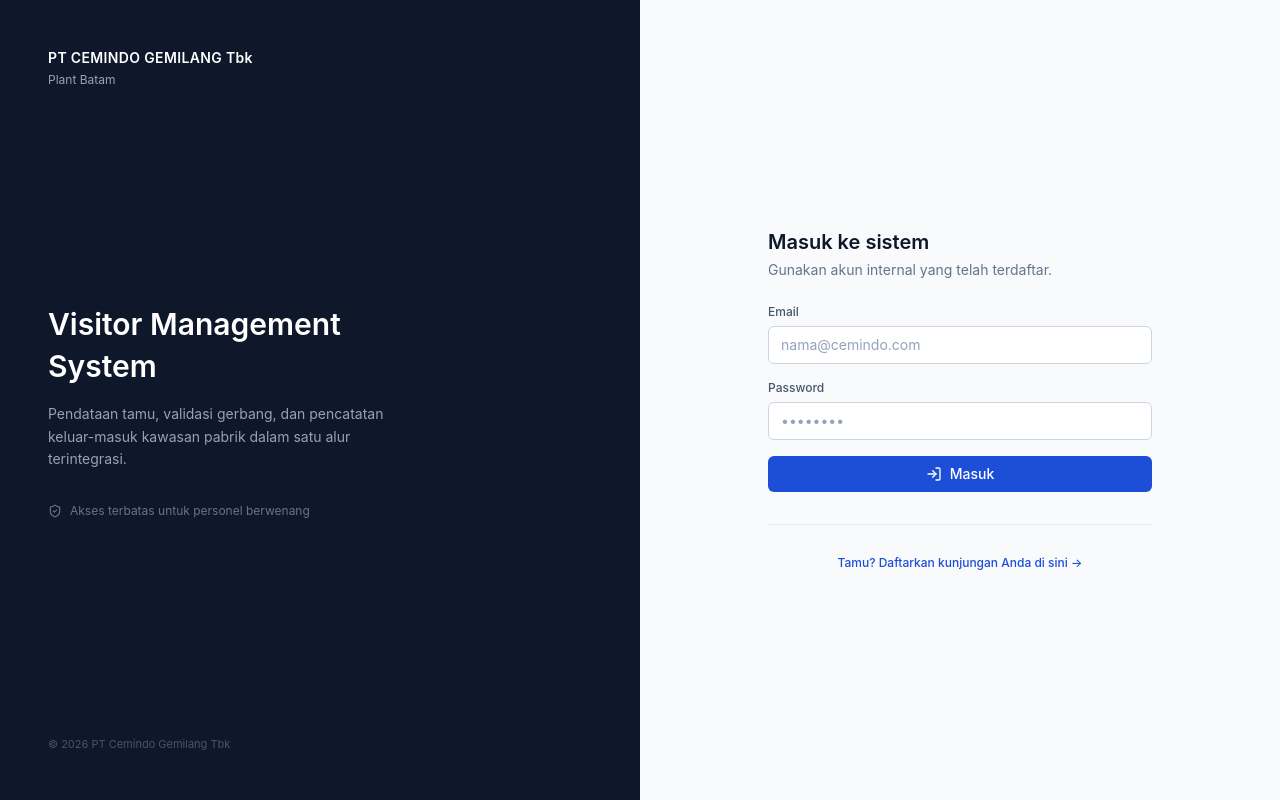
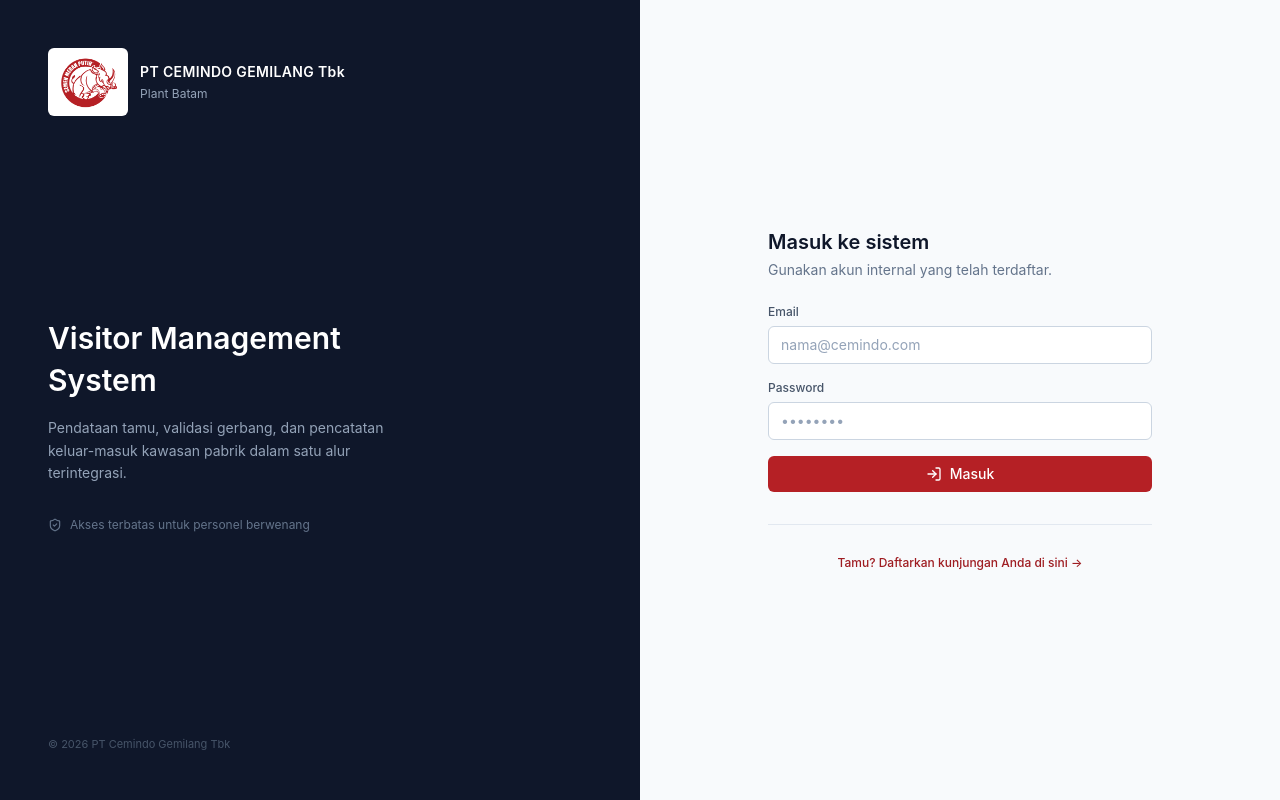
Before and after one commit to bmbngfriadi/vms, a React (Vite) app in the folder frontend/: page /login in a window 1280 px wide. Built offline with nearby package versions, Linux system fonts and the light colour scheme.

Commit message:
branding: logo Semen Merah Putih + palet #b52025 di seluruh UI

```diff
--- a/frontend/index.html
+++ b/frontend/index.html
@@ -3,7 +3,8 @@
   <head>
     <meta charset="UTF-8" />
     <meta name="viewport" content="width=device-width, initial-scale=1.0, maximum-scale=1.0, user-scalable=no" />
-    <meta name="theme-color" content="#1e3a8a" />
+    <meta name="theme-color" content="#b52025" />
+    <link rel="icon" type="image/png" href="/favicon.png" />
     <title>Visitor Management System — PT Cemindo Gemilang Tbk</title>
   </head>
   <body>
--- a/frontend/src/components/Shell.jsx
+++ b/frontend/src/components/Shell.jsx
@@ -56,9 +56,14 @@ export default function Shell() {
   );
 
   const Brand = () => (
-    <div className="px-4 py-4 border-b border-white/10">
-      <div className="text-[13px] font-semibold text-white leading-tight">PT CEMINDO GEMILANG</div>
-      <div className="text-[11px] text-slate-400 mt-0.5">Visitor Management · Plant Batam</div>
+    <div className="px-4 py-4 border-b border-white/10 flex items-center gap-3">
+      <div className="bg-white rounded-md p-1.5 shrink-0">
+        <img src="/logo.png" alt="PT Cemindo Gemilang" className="h-9 w-auto" />
+      </div>
+      <div className="min-w-0">
+        <div className="text-[13px] font-semibold text-white leading-tight">PT CEMINDO GEMILANG</div>
+        <div className="text-[11px] text-slate-400 mt-0.5">Visitor Management · Plant Batam</div>
+      </div>
     </div>
   );
 
--- a/frontend/src/index.css
+++ b/frontend/src/index.css
@@ -28,7 +28,7 @@
       transition-colors disabled:opacity-50 disabled:cursor-not-allowed;
   }
   .btn-primary {
-    @apply btn bg-brand-600 text-white hover:bg-brand-700;
+    @apply btn bg-brand-500 text-white hover:bg-brand-600;
   }
   .btn-ghost {
     @apply btn bg-white text-slate-700 border border-slate-300 hover:bg-slate-50;
--- a/frontend/src/pages/Dashboard.jsx
+++ b/frontend/src/pages/Dashboard.jsx
@@ -55,7 +55,7 @@ export default function Dashboard() {
         <Stat icon={Clock} label="Menunggu Validasi" value={data.waiting} tone="amber" />
         <Stat icon={Users} label="Di Dalam Area" value={data.onsite} tone="emerald" />
         <Stat icon={LogOut} label="Keluar Hari Ini" value={data.checkedOutToday} tone="slate" />
-        <Stat icon={CalendarDays} label="Total Hari Ini" value={data.todayTotal} tone="blue" />
+        <Stat icon={CalendarDays} label="Total Hari Ini" value={data.todayTotal} tone="red" />
       </div>
 
       <div className="grid lg:grid-cols-3 gap-5">
@@ -159,7 +159,7 @@ function Stat({ icon: Icon, label, value, tone }) {
     amber: 'bg-amber-50 text-amber-600',
     emerald: 'bg-emerald-50 text-emerald-600',
     slate: 'bg-slate-100 text-slate-600',
-    blue: 'bg-blue-50 text-blue-600'
+    red: 'bg-brand-100 text-brand-600'
   };
   return (
     <div className="card p-4">
--- a/frontend/src/pages/Login.jsx
+++ b/frontend/src/pages/Login.jsx
@@ -32,8 +32,15 @@ export default function Login() {
     <div className="min-h-screen grid lg:grid-cols-2">
       <div className="hidden lg:flex flex-col justify-between bg-slate-900 p-12">
         <div>
-          <div className="text-white font-semibold tracking-wide text-sm">PT CEMINDO GEMILANG Tbk</div>
-          <div className="text-slate-400 text-xs mt-1">Plant Batam</div>
+          <div className="flex items-center gap-3">
+            <div className="bg-white rounded-md p-1.5 shrink-0">
+              <img src="/logo.png" alt="Logo" className="h-14 w-auto" />
+            </div>
+            <div>
+              <div className="text-white font-semibold tracking-wide text-sm">PT CEMINDO GEMILANG Tbk</div>
+              <div className="text-slate-400 text-xs mt-1">Plant Batam</div>
+            </div>
+          </div>
         </div>
 
         <div>
@@ -60,6 +67,7 @@ export default function Login() {
       <div className="flex items-center justify-center p-6 bg-slate-50">
         <div className="w-full max-w-sm">
           <div className="lg:hidden mb-8 text-center">
+            <img src="/logo.png" alt="Logo" className="h-16 w-auto mx-auto mb-3" />
             <div className="text-sm font-semibold text-slate-900">PT CEMINDO GEMILANG Tbk</div>
             <div className="text-xs text-slate-500 mt-0.5">Visitor Management · Plant Batam</div>
           </div>
--- a/frontend/src/pages/Pass.jsx
+++ b/frontend/src/pages/Pass.jsx
@@ -36,8 +36,9 @@ export default function Pass() {
 
   if (error) {
     return (
-      <div className="min-h-screen flex items-center justify-center p-6">
-        <div className="card p-6 max-w-sm text-center">
+      <div className="min-h-screen flex items-center justify-center p-6 bg-slate-100">
+        <div className="card p-6 max-w-sm w-full text-center">
+          <img src="/logo.png" alt="Logo" className="h-10 mx-auto mb-4 opacity-80" />
           <AlertCircle className="mx-auto text-red-500" size={28} />
           <h1 className="mt-3 font-semibold text-slate-900">Pass tidak ditemukan</h1>
           <p className="text-sm text-slate-500 mt-1">{error}</p>
@@ -71,9 +72,12 @@ export default function Pass() {
   return (
     <div className="min-h-screen bg-slate-100 py-6 px-4">
       <div className="max-w-md mx-auto">
-        <div className="mb-4 text-center">
-          <div className="text-sm font-semibold text-slate-900">PT CEMINDO GEMILANG Tbk</div>
-          <div className="text-xs text-slate-500">Plant Batam · Visitor Pass</div>
+        <div className="mb-4 flex items-center justify-center gap-2">
+          <img src="/logo.png" alt="Logo" className="h-9 w-auto" />
+          <div className="text-left">
+            <div className="text-sm font-semibold text-slate-900 leading-tight">PT CEMINDO GEMILANG Tbk</div>
+            <div className="text-[11px] text-slate-500">Plant Batam · Visitor Pass</div>
+          </div>
         </div>
 
         <div className="card overflow-hidden">
--- a/frontend/src/pages/Register.jsx
+++ b/frontend/src/pages/Register.jsx
@@ -52,6 +52,13 @@ export default function Register() {
     return (
       <div className="min-h-screen bg-slate-100 py-8 px-4">
         <div className="max-w-md mx-auto">
+          <div className="flex items-center justify-center gap-2 mb-6">
+            <img src="/logo.png" alt="Logo" className="h-9 w-auto" />
+            <div className="text-left">
+              <div className="text-sm font-semibold text-slate-900 leading-tight">PT CEMINDO GEMILANG Tbk</div>
+              <div className="text-[11px] text-slate-500">Plant Batam · Visitor Pass</div>
+            </div>
+          </div>
           <div className="card p-6 text-center">
             <div className="mx-auto w-12 h-12 rounded-full bg-emerald-50 flex items-center justify-center">
               <CheckCircle2 className="text-emerald-600" size={26} />
@@ -93,9 +100,12 @@ export default function Register() {
   return (
     <div className="min-h-screen bg-slate-100 py-6 px-4">
       <div className="max-w-2xl mx-auto">
-        <div className="mb-6">
-          <div className="text-sm font-semibold text-slate-900">PT CEMINDO GEMILANG Tbk</div>
-          <div className="text-xs text-slate-500">Plant Batam · Pendaftaran Tamu</div>
+        <div className="mb-6 flex items-center gap-3">
+          <img src="/logo.png" alt="Logo" className="h-10 w-auto" />
+          <div>
+            <div className="text-sm font-semibold text-slate-900">PT CEMINDO GEMILANG Tbk</div>
+            <div className="text-xs text-slate-500">Plant Batam · Pendaftaran Tamu</div>
+          </div>
         </div>
 
         <div className="card">
--- a/frontend/tailwind.config.js
+++ b/frontend/tailwind.config.js
@@ -5,13 +5,16 @@ export default {
     extend: {
       colors: {
         brand: {
-          50: '#eff6ff',
-          100: '#dbeafe',
-          200: '#bfdbfe',
-          500: '#2563eb',
-          600: '#1d4ed8',
-          700: '#1e40af',
-          800: '#1e3a8a'
+          50: '#fdf3f3',
+          100: '#f9e2e3',
+          200: '#f2c6c9',
+          300: '#e79aa0',
+          400: '#d95f68',
+          500: '#b52025',
+          600: '#9e1c21',
+          700: '#82171b',
+          800: '#611114',
+          900: '#470d10'
         }
       },
       fontFamily: {
```
Also changed, not shown: frontend/public/favicon.png (added), frontend/public/logo.png (added).
